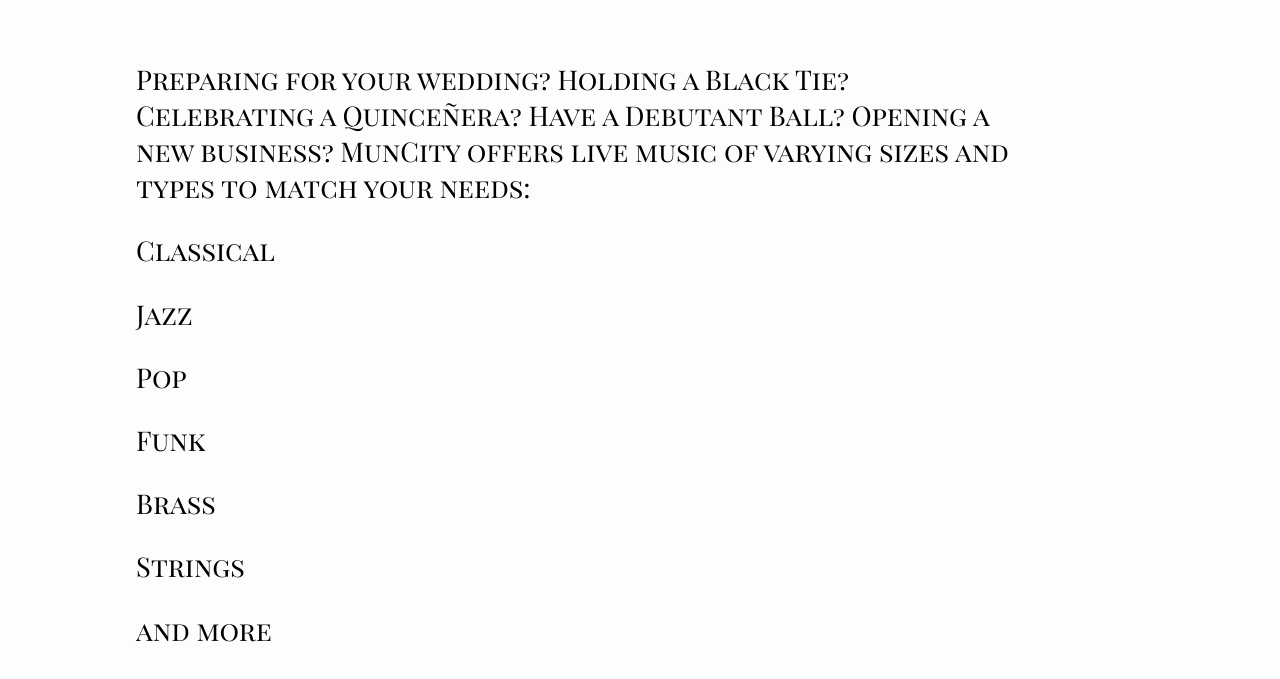
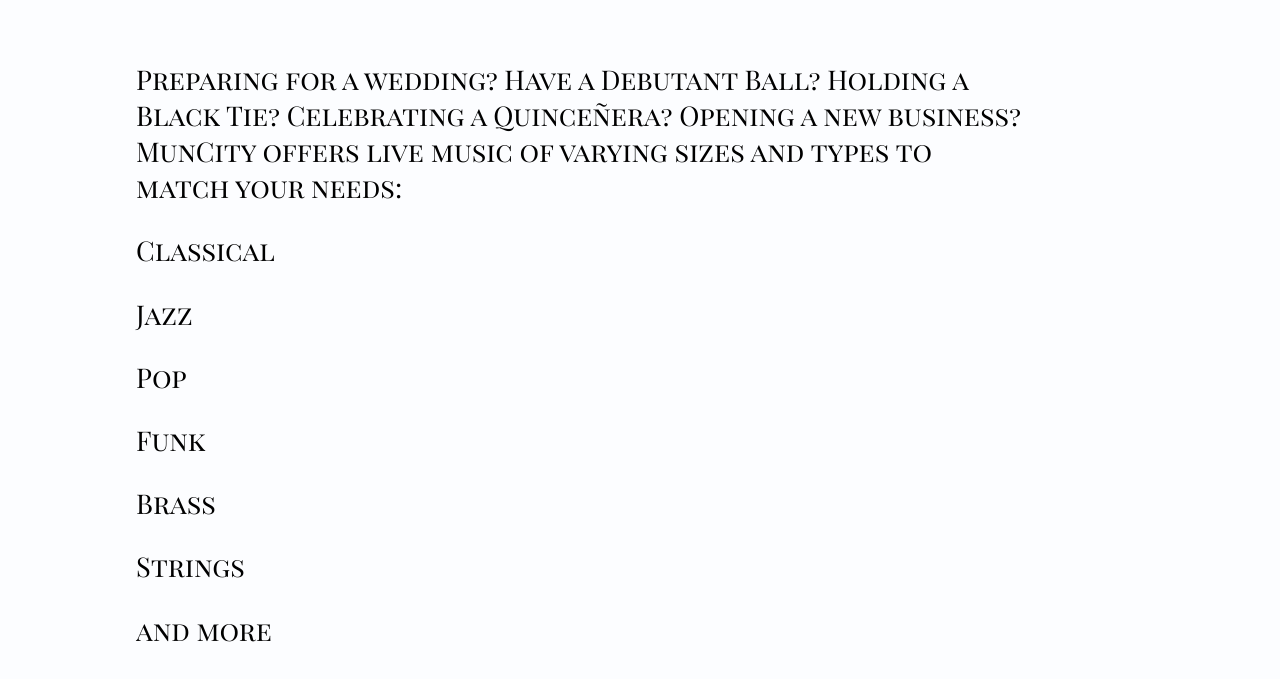
Before and after one commit to MunCity/muncity.github.io, a plain HTML site: page groups.html in a window 1280 px wide. Shown: the part 121-800 px from the top of the page. Drawn offline with Linux system fonts and the light colour scheme.

Commit message:
Update groups.html

```diff
--- a/groups.html
+++ b/groups.html
@@ -57,7 +57,7 @@
 <!--  <div class="bar"></div>
 -->
   <div class="explanation";>
-    <p>Preparing for your wedding? Holding a Black Tie? Celebrating a Quinceñera? Have a Debutant Ball? Opening a new business? MunCity offers live music of varying sizes and types to match your needs:</p>
+    <p>Preparing for a wedding? Have a Debutant Ball? Holding a Black Tie? Celebrating a Quinceñera? Opening a new business? MunCity offers live music of varying sizes and types to match your needs:</p>
       <p>  Classical </p>
       <p>  Jazz </p>
       <p>  Pop </p>
```
